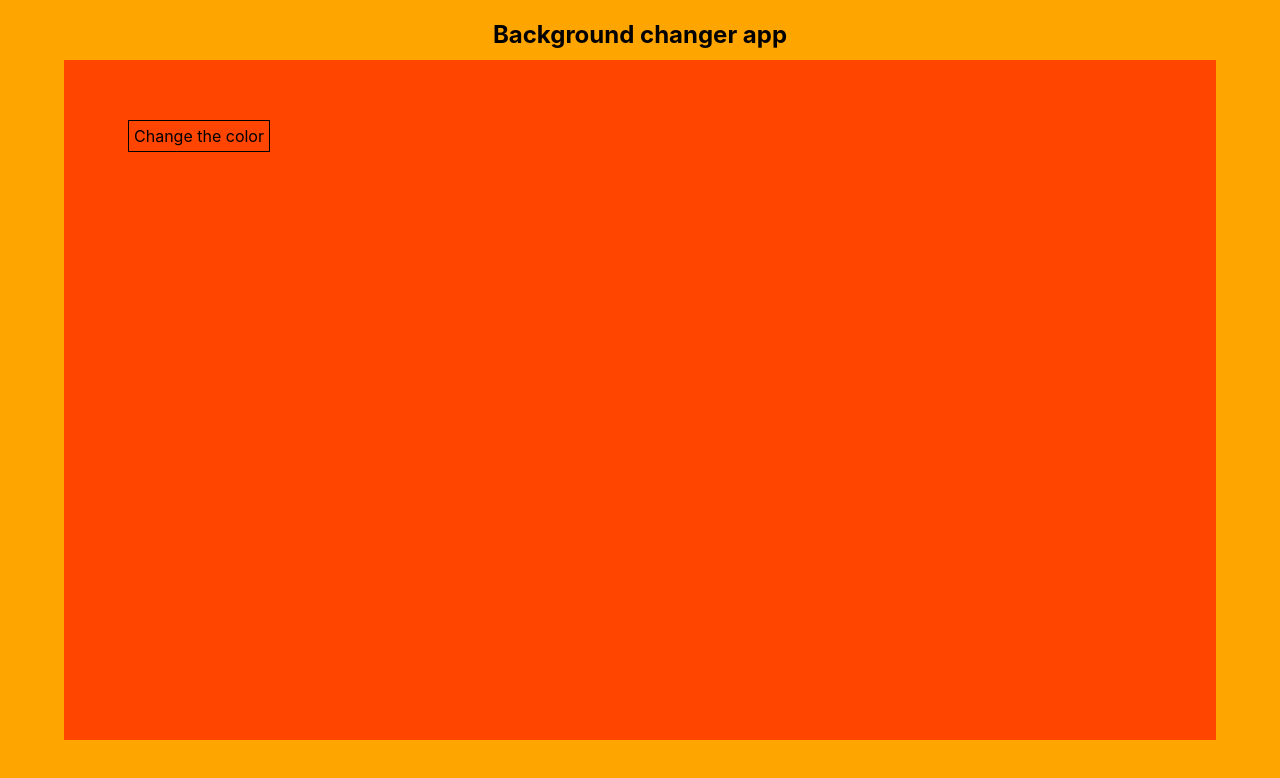
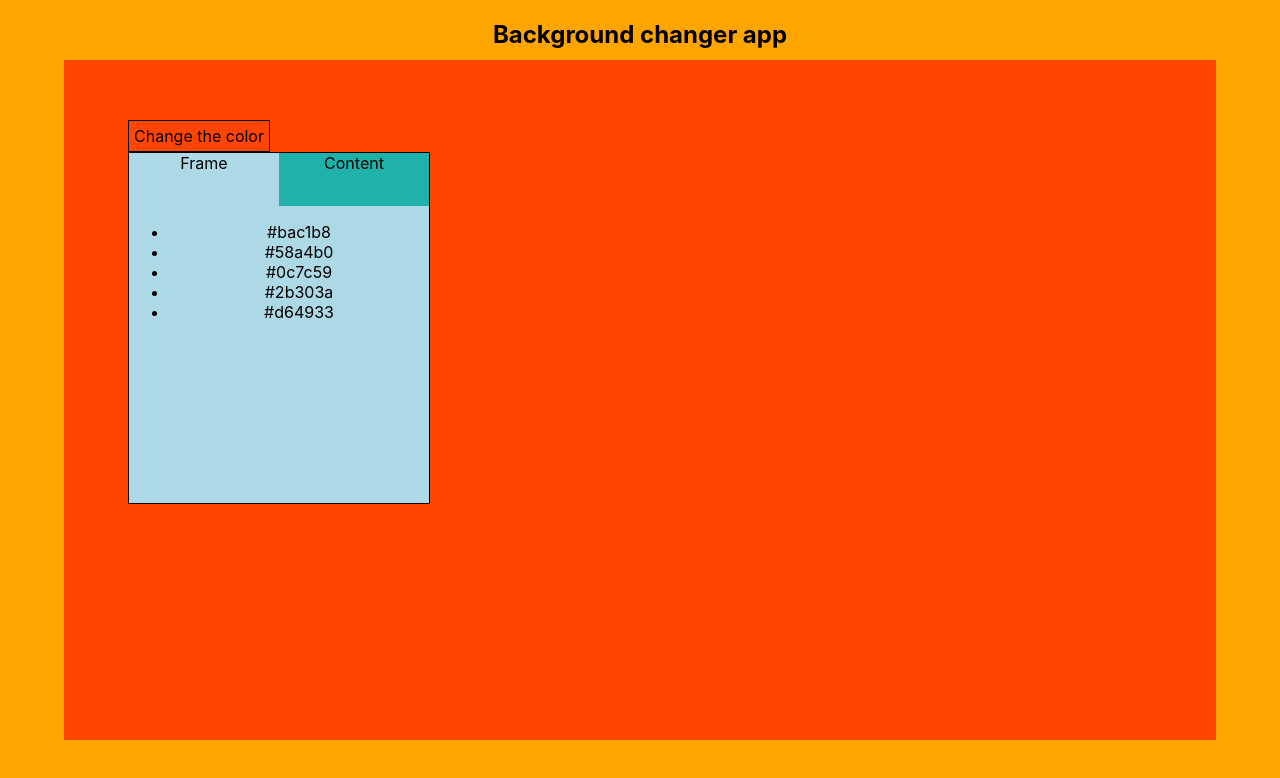
Before and after one commit to tothricsaj/background-changer, a React (Create React App) app: page / in a window 1280 px wide. Shown: the top 778 px of the page. Built offline with nearby package versions, Linux system fonts and the light colour scheme.

Commit message:
:sparkles: list of colors in setupers
asd

```diff
--- a/src/App.js
+++ b/src/App.js
@@ -10,6 +10,7 @@ class ColorChanger extends React.Component {
 
         this.swapToFrame = this.swapToFrame.bind(this);
         this.swapToContent = this.swapToContent.bind(this);
+        this.colorList = this.colorList.bind(this);
     }
 
     swapToFrame() {
@@ -18,6 +19,19 @@ class ColorChanger extends React.Component {
 
     swapToContent() {
         this.setState({marginLeft: -100});
+    }
+
+    colorList() {
+        const colors = [
+            '#bac1b8', '#58a4b0', '#0c7c59', '#2b303a', '#d64933'
+        ];
+
+        const liElems = colors.map((item, index) => {
+            return <li>{item}</li>;
+        });
+
+
+        return <ul>{liElems}</ul>
     }
 
     render() {
@@ -43,8 +57,12 @@ class ColorChanger extends React.Component {
                     className="setup-wrapper"
                     style={setupWrapperStyle}
                 >
-                    <div className="changer-frame"></div>
-                    <div className="changer-content"></div>
+                    <div className="changer-frame">
+                        {this.colorList()}
+                    </div>
+                    <div className="changer-content">
+                        {this.colorList()}
+                    </div>
                 </div>
             </div>
         );
@@ -56,7 +74,7 @@ class App extends React.Component {
         super(props);
 
         this.state = {
-            showChanger: false,
+            showChanger: true,
         }
 
         this.toggleChanger = this.toggleChanger.bind(this);
```
